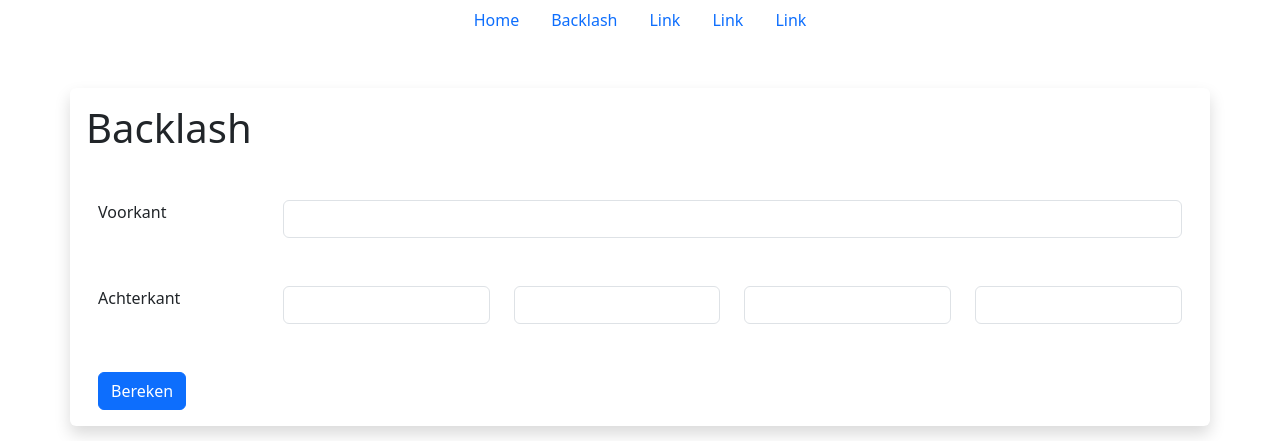
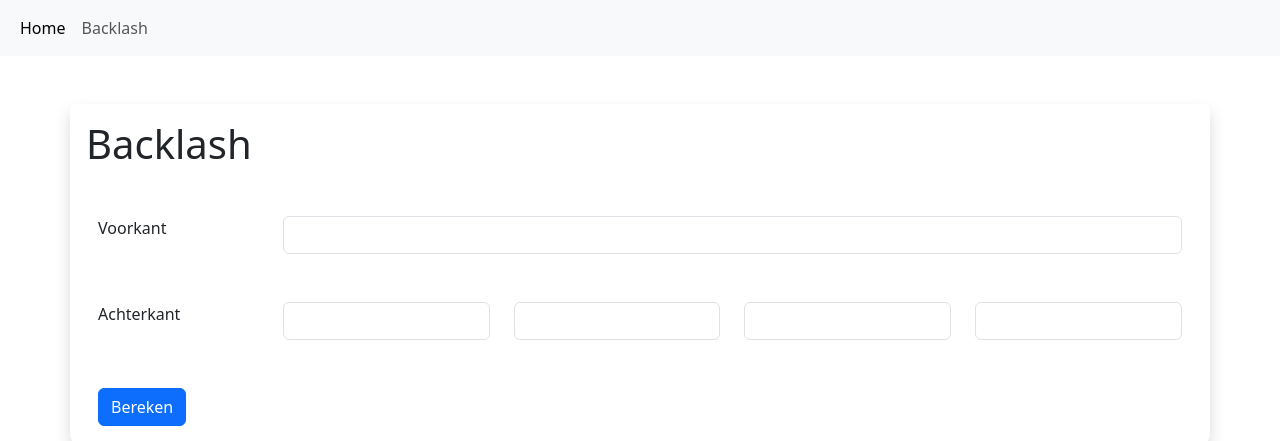
Before and after one commit to grishian/grishian, a Flask app: page /backlash in a window 1280 px wide. Shown: the top 441 px of the page. Run offline with Flask 3, Linux system fonts and the light colour scheme.

Commit message:
kleine tekst aanpassing, nu stoppen.

```diff
--- a/app/templates/index.html
+++ b/app/templates/index.html
@@ -11,24 +11,26 @@
 
 </head>
 <body>
-
-<ul class="nav justify-content-center">
+    <nav class="navbar navbar-expand-lg bg-body-tertiary">
+        <div class="container-fluid">
+            <button class="navbar-toggler" type="button" data-bs-toggle="collapse" data-bs-target="#navbarSupportedContent"
+                aria-controls="navbarSupportedContent" aria-expanded="false" aria-label="Toggle navigation">
+                <span class="navbar-toggler-icon"></span>
+            </button>
+            <div class="collapse navbar-collapse" id="navbarSupportedContent">
+                <ul class="navbar-nav me-auto mb-2 mb-lg-0">
                     <li class="nav-item">
                         <a class="nav-link active" aria-current="page" href="{{url_for('bp_general.do_home')}}">Home</a>
                     </li>
                     <li class="nav-item">
                         <a class="nav-link" href="{{url_for('bp_backlash.do_backlash')}}">Backlash</a>
                     </li>
-    <li class="nav-item">
-        <a class="nav-link" href="#">Link</a>
-    </li>
-    <li class="nav-item">
-        <a class="nav-link" href="#">Link</a>
-    </li>
-    <li class="nav-item">
-        <a class="nav-link" href="#">Link</a>
-    </li>
                 </ul>
+            </div>
+        </div>
+    </nav>
+
+
 
 <div class="shadow p-3 my-5 bg-body rounded container position-relative">
     {% block main_content %}
```
Also changed, not shown: app/templates/error_pages/default_error_page.html (+3 -4 lines). Lines whose indentation alone changed are shown as unchanged.
